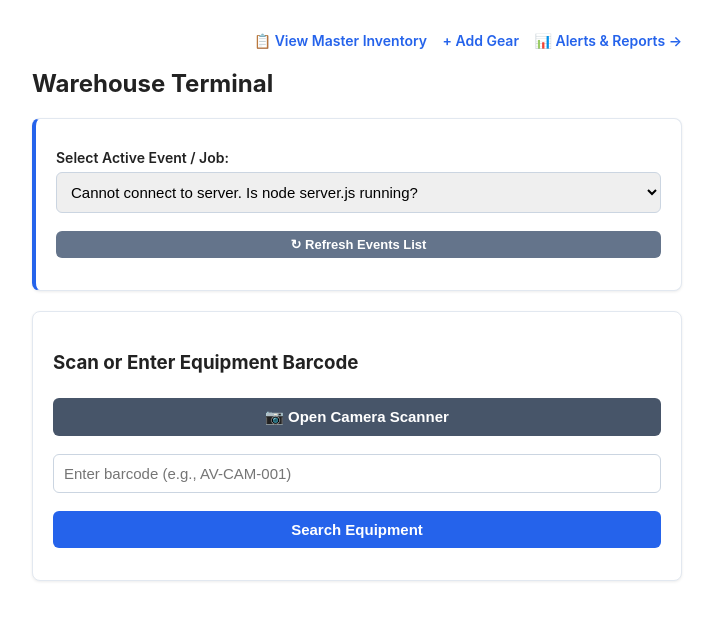
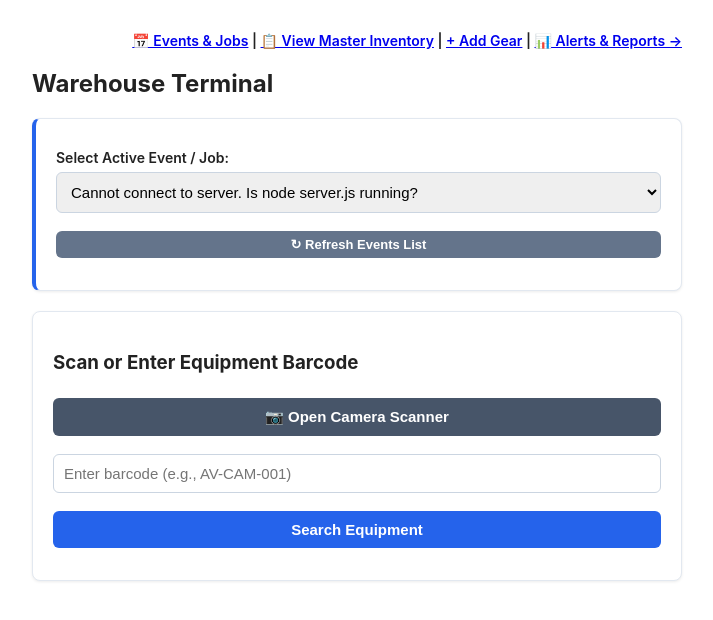
Before and after one commit to nelsonjohny/av-inventory-app, a website: page index.html in a window 1280 px wide. Shown: the whole page, without its empty margins (283-996 px from the left). Drawn offline with Linux system fonts and the light colour scheme; no server answers.

Commit message:
Add Events & Jobs navigation link to home page

```diff
--- a/index.html
+++ b/index.html
@@ -24,9 +24,13 @@
 <body>
 
 <p style="text-align: right; margin-top: 0; font-size: 14px; font-weight: 600;">
-  <a href="inventory.html" style="color: #2563eb; text-decoration: none; margin-right: 12px;">📋 View Master Inventory</a>
-  <a href="add-equipment.html" style="color: #2563eb; text-decoration: none; margin-right: 12px;">+ Add Gear</a>
-  <a href="reports.html" style="color: #2563eb; text-decoration: none;">📊 Alerts & Reports →</a>
+<a href="events.html">📅 Events & Jobs</a>
+<span>|</span>
+<a href="inventory.html">📋 View Master Inventory</a>
+<span>|</span>
+<a href="add-equipment.html">+ Add Gear</a>
+<span>|</span>
+<a href="reports.html">📊 Alerts & Reports →</a>
 </p>
 
 
```
